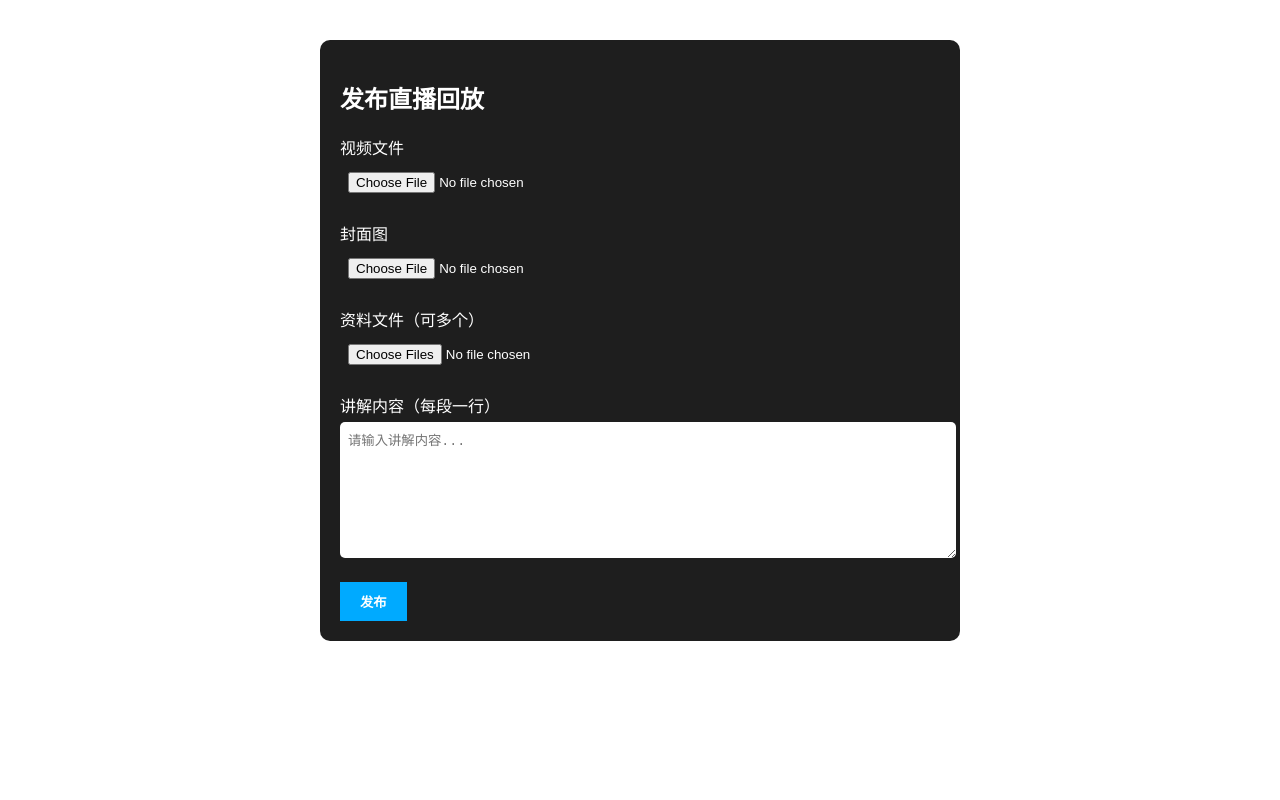
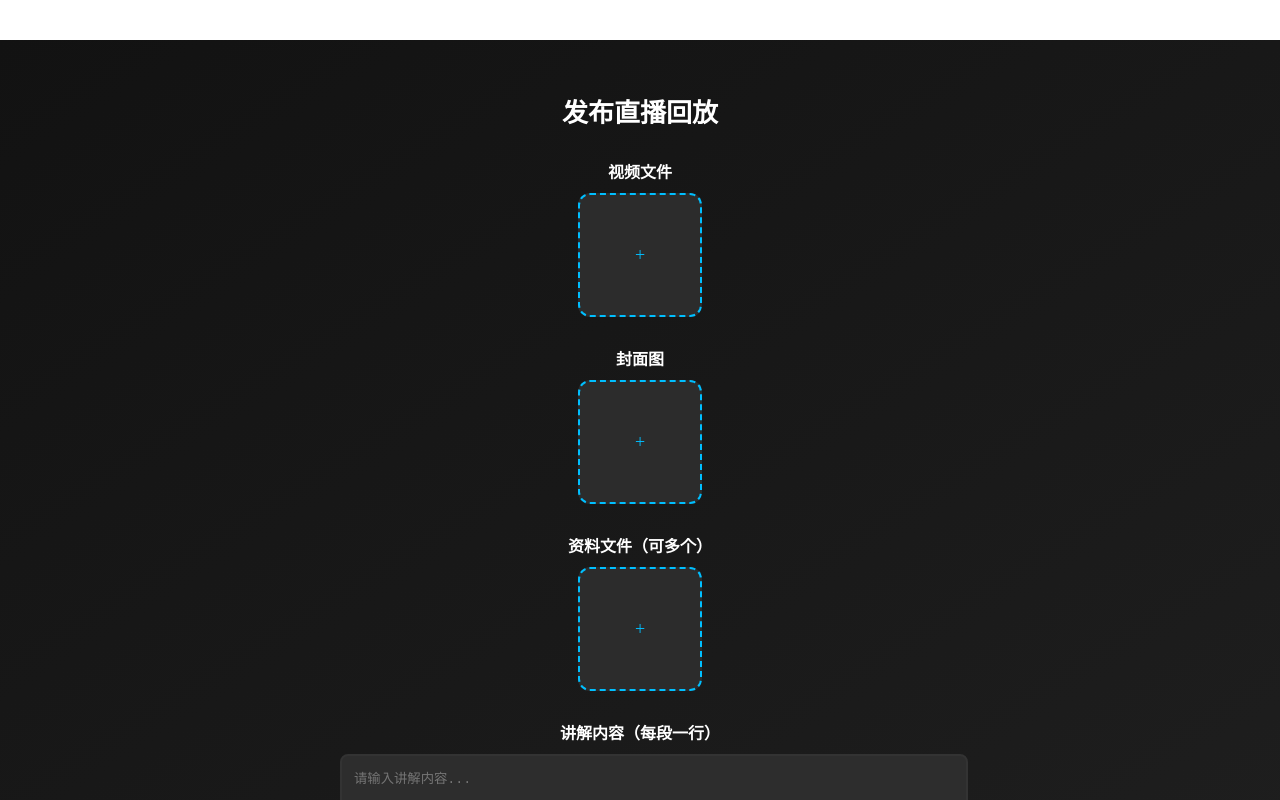
Before and after one commit to Auster2/xiaoertong, a Vue app in the folder client/: page /upload in a window 1280 px wide. Built offline with nearby package versions, Linux system fonts and the light colour scheme.

Commit message:
version 6.1; basic upload

```diff
--- a/client/src/components/DanmakuPanel.vue
+++ b/client/src/components/DanmakuPanel.vue
@@ -41,6 +41,14 @@ const messages = ref([])
 const msgBox = ref(null)
 const danmakuList = ref([])
 let danmakuId = 0
+
+const getCookie = (name) => {
+  const value = `; ${document.cookie}`
+  const parts = value.split(`; ${name}=`)
+  if (parts.length === 2) return parts.pop().split(';').shift()
+}
+
+const user = getCookie('username') || '匿名'
 
 // 生成头像URL
 const getAvatar = (username) => {
@@ -87,7 +95,6 @@ const createDanmaku = (user, text) => {
 
 // 发送消息
 const sendMessage = () => {
-  const user = localStorage.getItem('username') || '匿名'
   if (input.value.trim()) {
     socket.emit('chatMessage', {
       user,
--- a/client/src/views/UploadPage.vue
+++ b/client/src/views/UploadPage.vue
@@ -2,20 +2,36 @@
     <div class="upload-page">
         <h2>发布直播回放</h2>
 
+        <!-- 视频上传按钮 -->
         <div class="form-group">
             <label>视频文件</label>
-      <input type="file" accept="video/*" @change="handleVideo" />
+            <div class="upload-button" @click="triggerVideoUpload">
+                <span class="upload-text">{{ videoUploaded ? '视频已上传' : '+' }}</span>
+                <input type="file" accept="video/*" @change="handleVideo" ref="videoInput" style="display: none;" />
+            </div>
         </div>
 
+        <!-- 封面上传按钮 -->
         <div class="form-group">
             <label>封面图</label>
-      <input type="file" accept="image/*" @change="handleCover" />
+            <div class="upload-button" @click="triggerCoverUpload">
+                <span class="upload-text">{{ coverUploaded ? '封面已上传' : '+' }}</span>
+                <input type="file" accept="image/*" @change="handleCover" ref="coverInput" style="display: none;" />
+            </div>
+            <div v-if="coverPreview" class="cover-preview">
+                <img :src="coverPreview" alt="封面预览" />
+            </div>
         </div>
 
+        <!-- 资料文件上传按钮 -->
         <div class="form-group">
             <label>资料文件（可多个）</label>
-      <input type="file" multiple @change="handleFiles" />
+            <div class="upload-button" @click="triggerFilesUpload">
+                <span class="upload-text">{{ filesUploaded ? '已添加资料' : '+' }}</span>
+                <input type="file" multiple @change="handleFiles" ref="filesInput" style="display: none;" />
             </div>
+        </div>
+
 
         <div class="form-group">
             <label>讲解内容（每段一行）</label>
@@ -35,18 +51,36 @@ const videoFile = ref(null)
 const coverFile = ref(null)
 const fileList = ref([])
 const paragraphs = ref('')
+const coverPreview = ref(null)
+const videoInput = ref(null)
+const coverInput = ref(null)
+const filesInput = ref(null)
 const router = useRouter()
+
+const videoUploaded = ref(false)
+const coverUploaded = ref(false)
+const filesUploaded = ref(false)
 
 const handleVideo = (e) => {
   videoFile.value = e.target.files[0]
+  if (videoFile.value) videoUploaded.value = true
 }
 
 const handleCover = (e) => {
   coverFile.value = e.target.files[0]
+  if (coverFile.value) {
+    const reader = new FileReader()
+    reader.onload = (event) => {
+      coverPreview.value = event.target.result
+      coverUploaded.value = true
+    }
+    reader.readAsDataURL(coverFile.value)
+  }
 }
 
 const handleFiles = (e) => {
   fileList.value = Array.from(e.target.files)
+  if (fileList.value.length > 0) filesUploaded.value = true
 }
 
 const handleSubmit = async () => {
@@ -70,33 +104,128 @@ const handleSubmit = async () => {
         alert('上传失败')
     }
 }
+
+const triggerVideoUpload = () => {
+    videoInput.value.click()
+}
+
+const triggerCoverUpload = () => {
+    coverInput.value.click()
+}
+
+const triggerFilesUpload = () => {
+    filesInput.value.click()
+}
 </script>
 
 <style scoped>
+h2 {
+    font-size: 26px;
+    margin-bottom: 30px;
+}
+
+.form-group {
+    width: 100%;
+    max-width: 600px;
+    margin-bottom: 25px;
+    text-align: center;
+}
+
+label {
+    display: block;
+    margin-bottom: 10px;
+    font-weight: bold;
+    font-size: 16px;
+}
+
 .upload-page {
+  height: 100vh;
+  overflow-y: auto; /* 加滚动条 */
+  margin-top: 40px;
+  padding: 30px 20px;
+  display: flex;
+  flex-direction: column;
+  align-items: center;
+  background: linear-gradient(to bottom right, #121212, #1e1e1e);
+  color: white;
+  box-sizing: border-box;
+}
+
+.upload-button {
+  display: inline-block;
+  width: 120px;
+  height: 120px;
+  background: #2c2c2c;
+  border: 2px dashed #00bfff;
+  border-radius: 12px;
+  cursor: pointer;
+  position: relative;
+  transition: border-color 0.3s ease;
+}
+.upload-button:hover {
+  border-color: #00ffff;
+}
+.upload-text {
+  position: absolute;
+  top: 50%;
+  left: 50%;
+  transform: translate(-50%, -50%);
+  font-size: 18px;
+  color: #00bfff;
+  text-align: center;
+}
+
+
+.plus-icon {
+    position: absolute;
+    top: 50%;
+    left: 50%;
+    transform: translate(-50%, -50%);
+    font-size: 32px;
+    color: #00bfff;
+}
+
+.cover-preview {
+    margin-top: 15px;
+}
+
+.cover-preview img {
+    max-width: 100%;
+    border-radius: 8px;
+    box-shadow: 0 0 8px rgba(0, 191, 255, 0.5);
+}
+
+textarea {
+    width: 100%;
+    padding: 12px;
+    border-radius: 8px;
+    border: 2px solid #333;
+    background: #2d2d2d;
+    color: white;
+    resize: none;
+    transition: border-color 0.3s ease;
+}
+
+textarea:focus {
+    outline: none;
+    border-color: #00bfff;
+}
+
+button {
+    width: 100%;
     max-width: 600px;
-  margin: 40px auto;
-  padding: 20px;
-  background: #1e1e1e;
-  color: white;
-  border-radius: 10px;
-}
-.form-group {
-  margin-bottom: 20px;
-}
-input, textarea {
-  width: 100%;
-  padding: 8px;
-  border: none;
-  border-radius: 5px;
-  margin-top: 5px;
-}
-button {
-  padding: 10px 20px;
-  background: #00aaff;
+    padding: 14px 0;
+    background: #00bfff;
     border: none;
     color: white;
+    font-size: 16px;
     font-weight: bold;
+    border-radius: 8px;
     cursor: pointer;
+    transition: background 0.3s ease;
+}
+
+button:hover {
+    background: #0099cc;
 }
 </style>
--- a/client/src/views/VideoList.vue
+++ b/client/src/views/VideoList.vue
@@ -1,9 +1,10 @@
-<!-- src/views/VideoList.vue -->
 <template>
   <div class="video-page">
     <div class="video-header">
       <h2 class="page-title">直播回放</h2>
-      <!-- 这里可以添加其他标题内容或按钮 -->
+      <div class="avatar-container">
+        <img :src="avatarUrl" alt="User Avatar" class="user-avatar" />
+      </div>
     </div>
 
     <div class="video-list-container">
@@ -19,6 +20,7 @@
       </div>
       <div class="video-list-side"></div>
     </div>
+    <router-link to="/upload" class="upload-button-bottom">+</router-link>
   </div>
 </template>
 
@@ -33,12 +35,31 @@ onMounted(async () => {
   const res = await axios.get('/api/videos')
   videos.value = res.data
 })
+
+const getCookie = (name) => {
+  const value = `; ${document.cookie}`
+  const parts = value.split(`; ${name}=`)
+  if (parts.length === 2) return parts.pop().split(';').shift()
+}
+
+const user = getCookie('username') || '匿名'
+
+// 生成头像URL
+const getAvatar = (username) => {
+  const colors = ['FF6B6B', '4ECDC4', '45B7D1', 'FFA07A', '98D8C8', 'F7DC6F', 'BB8FCE', '85C1E9']
+  const colorIndex = username.charCodeAt(0) % colors.length
+  return `https://ui-avatars.com/api/?name=${encodeURIComponent(username)}&background=${colors[colorIndex]}&color=fff&size=40&rounded=true`
+}
+
+const username = user; // 获取用户名
+const avatarUrl = getAvatar(username); // 生成头像URL
+
 </script>
-
 <style scoped>
 .video-page {
   background-color: #f4f4f4;
   min-height: 100vh;
+  position: relative; /* 为绝对定位的按钮和头像提供定位上下文 */
 }
 
 .video-header {
@@ -47,6 +68,7 @@ onMounted(async () => {
   background-color: white;
   margin-bottom: 20px;
   box-shadow: 0 2px 10px rgba(0, 0, 0, 0.05);
+  position: relative; /* 为头像提供定位上下文 */
 }
 
 .page-title {
@@ -55,6 +77,46 @@ onMounted(async () => {
   font-weight: 600;
   margin: 0;
   padding: 0;
+}
+
+/* 头像样式 */
+.avatar-container {
+  position: absolute;
+  top: 10px;
+  right: 20px;
+}
+
+.user-avatar {
+  width: 40px;
+  height: 40px;
+  border-radius: 50%;
+  border: 2px solid #fff;
+  box-shadow: 0 2px 5px rgba(0, 0, 0, 0.2);
+}
+
+/* 加号按钮样式（底部中间） */
+.upload-button-bottom {
+  position: fixed;
+  bottom: 20px;
+  left: 50%;
+  transform: translateX(-50%);
+  width: 60px;
+  height: 60px;
+  background-color: #007bff;
+  color: white;
+  font-size: 32px;
+  font-weight: bold;
+  display: flex;
+  justify-content: center;
+  align-items: center;
+  border-radius: 50%;
+  text-decoration: none;
+  box-shadow: 0 4px 10px rgba(0, 0, 0, 0.2);
+  transition: background-color 0.3s ease;
+}
+
+.upload-button-bottom:hover {
+  background-color: #0056b3;
 }
 
 .video-list-container {
@@ -75,6 +137,8 @@ onMounted(async () => {
   justify-content: flex-start;
   max-width: 1200px;
   margin: 0 20px;
+  overflow-y: auto; /* 添加滚动条 */
+  max-height: 80vh; /* 设置最大高度，可根据需要调整 */
 }
 
 /* 响应式设计 */
@@ -108,8 +172,8 @@ onMounted(async () => {
   }
 
   .video-card {
-    width: 48%;
-    margin: 0 1% 15px;
+    width: 48%; /* 每个视频卡片占48%，一排可以放两个 */
+    margin: 0 1% 15px; /* 每个视频卡片之间有1%的间距 */
   }
 }
 
@@ -123,8 +187,8 @@ onMounted(async () => {
   }
 
   .video-card {
-    width: 100%;
-    margin: 0 0 15px;
+    width: 48%; /* 保持一排两个的布局 */
+    margin: 0 1% 15px; /* 间距保持一致 */
   }
 }
 </style>
```
Also changed, not shown: 1 other file (tests, documents, lock files or other folders). Lines whose indentation alone changed are shown as unchanged.
